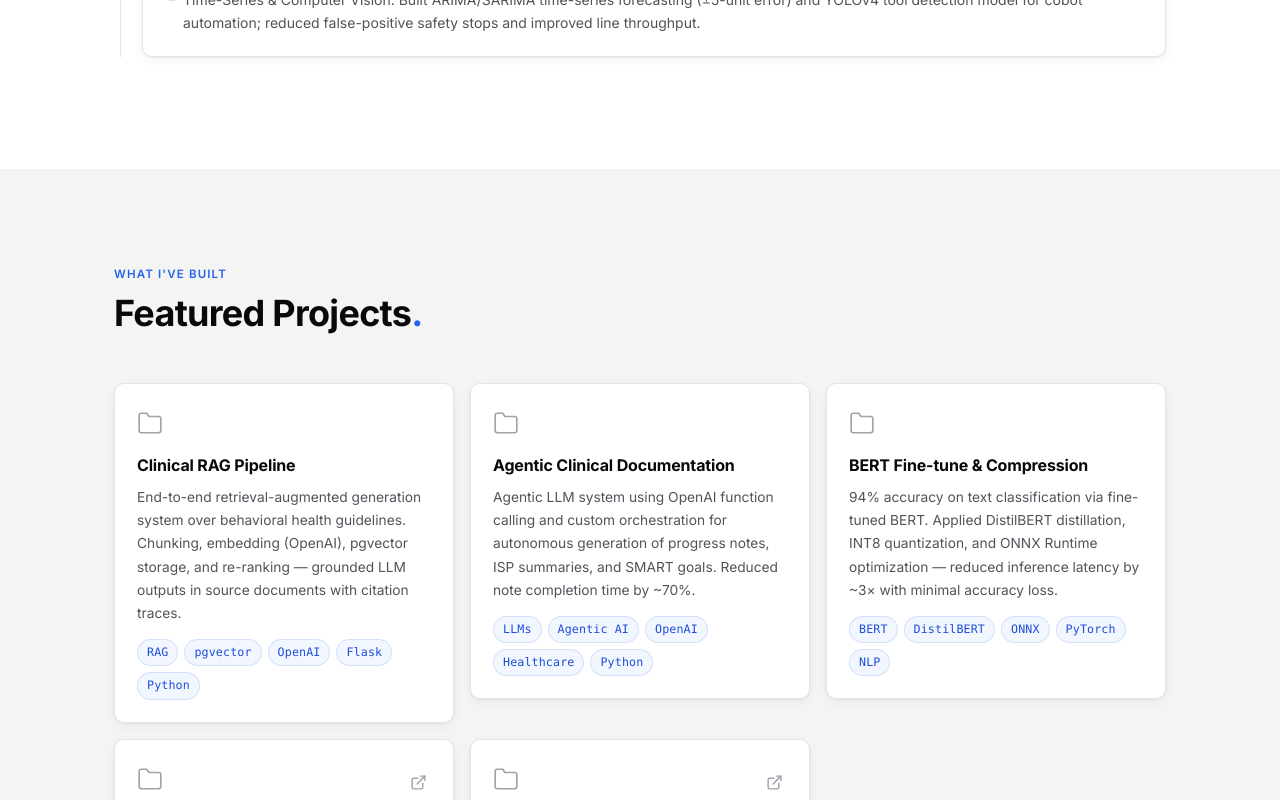
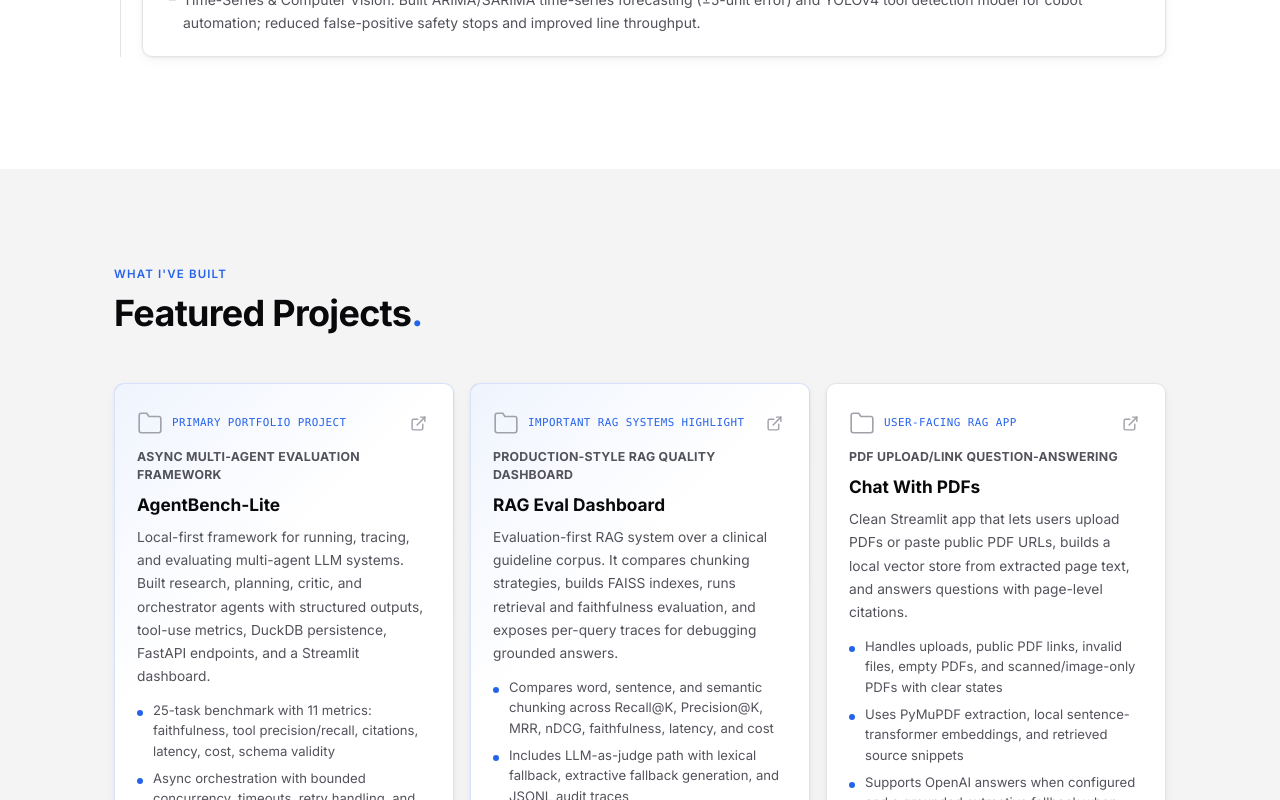
Before and after one commit to udbhavsaxena/udbhavsaxena.github.io, a React (Vite) app: page / in a window 1280 px wide. Shown: the part 2000-2800 px from the top of the page. Built offline with nearby package versions, Linux system fonts and the light colour scheme.

Commit message:
Highlight AI portfolio projects

```diff
--- a/src/components/Projects.jsx
+++ b/src/components/Projects.jsx
@@ -26,10 +26,13 @@ export default function Projects() {
 
 function ProjectCard({ project }) {
   return (
-    <article className={styles.card}>
+    <article className={`${styles.card} ${project.featured ? styles.featured : ''}`}>
       <div className={styles.top}>
-        <div className={styles.iconWrap} aria-hidden="true">
-          <FolderIcon />
+        <div className={styles.headingMeta}>
+          <div className={styles.iconWrap} aria-hidden="true">
+            <FolderIcon />
+          </div>
+          {project.eyebrow && <span className={styles.eyebrow}>{project.eyebrow}</span>}
         </div>
         {project.link && (
           <a
@@ -43,8 +46,16 @@ function ProjectCard({ project }) {
           </a>
         )}
       </div>
+      {project.impact && <p className={styles.impact}>{project.impact}</p>}
       <h3 className={styles.title}>{project.title}</h3>
       <p className={styles.description}>{project.description}</p>
+      {project.highlights && (
+        <ul className={styles.highlights}>
+          {project.highlights.map(item => (
+            <li key={item}>{item}</li>
+          ))}
+        </ul>
+      )}
       <div className={styles.tags}>
         {project.tags.map(tag => (
           <span key={tag} className={styles.tag}>{tag}</span>
--- a/src/components/Projects.module.css
+++ b/src/components/Projects.module.css
@@ -2,6 +2,7 @@
   display: grid;
   grid-template-columns: repeat(auto-fill, minmax(310px, 1fr));
   gap: 16px;
+  align-items: stretch;
 }
 
 .card {
@@ -15,6 +16,15 @@
   transition: border-color var(--t), box-shadow var(--t), transform var(--t);
   box-shadow: var(--card-shadow);
 }
+
+.featured {
+  grid-column: span 2;
+  border-color: var(--accent-border);
+  background:
+    linear-gradient(135deg, var(--accent-dim), transparent 36%),
+    var(--bg-card);
+}
+
 .card:hover {
   border-color: var(--accent-border);
   box-shadow: var(--card-shadow-hover);
@@ -28,8 +38,27 @@
   margin-bottom: 2px;
 }
 
+.headingMeta {
+  display: flex;
+  align-items: center;
+  gap: 9px;
+  min-width: 0;
+}
+
 .iconWrap {
   color: var(--text-muted);
+  display: flex;
+  align-items: center;
+  flex: 0 0 auto;
+}
+
+.eyebrow {
+  color: var(--accent);
+  font-family: var(--font-mono);
+  font-size: 0.68rem;
+  letter-spacing: 0.04em;
+  text-transform: uppercase;
+  white-space: normal;
 }
 
 .extLink {
@@ -45,19 +74,53 @@
   background: var(--accent-dim);
 }
 
+.impact {
+  color: var(--text-secondary);
+  font-size: 0.77rem;
+  font-weight: 650;
+  letter-spacing: 0.02em;
+  text-transform: uppercase;
+  line-height: 1.45;
+}
+
 .title {
-  font-size: 1rem;
-  font-weight: 650;
+  font-size: 1.08rem;
+  font-weight: 700;
   color: var(--text-primary);
   line-height: 1.3;
-  letter-spacing: -0.01em;
+  letter-spacing: 0;
 }
 
 .description {
   font-size: 0.86rem;
   color: var(--text-secondary);
   line-height: 1.68;
-  flex: 1;
+}
+
+.highlights {
+  display: grid;
+  gap: 7px;
+  list-style: none;
+  margin: 2px 0 4px;
+  color: var(--text-secondary);
+  font-size: 0.82rem;
+  line-height: 1.55;
+}
+
+.highlights li {
+  position: relative;
+  padding-left: 16px;
+}
+
+.highlights li::before {
+  content: "";
+  position: absolute;
+  left: 0;
+  top: 0.74em;
+  width: 6px;
+  height: 6px;
+  border-radius: 50%;
+  background: var(--accent);
 }
 
 .tags {
@@ -65,6 +128,7 @@
   flex-wrap: wrap;
   gap: 6px;
   margin-top: 4px;
+  padding-top: 2px;
 }
 
 .tag {
@@ -81,3 +145,7 @@
 @media (max-width: 480px) {
   .grid { grid-template-columns: 1fr; }
 }
+
+@media (max-width: 760px) {
+  .featured { grid-column: span 1; }
+}
--- a/src/data/content.js
+++ b/src/data/content.js
@@ -42,28 +42,60 @@ export const experience = [
 
 export const projects = [
   {
-    title: "Clinical RAG Pipeline",
+    title: "AgentBench-Lite",
+    eyebrow: "Primary portfolio project",
+    impact: "Async multi-agent evaluation framework",
     description:
-      "End-to-end retrieval-augmented generation system over behavioral health guidelines. Chunking, embedding (OpenAI), pgvector storage, and re-ranking — grounded LLM outputs in source documents with citation traces.",
-    tags: ["RAG", "pgvector", "OpenAI", "Flask", "Python"],
-    link: null,
+      "Local-first framework for running, tracing, and evaluating multi-agent LLM systems. Built research, planning, critic, and orchestrator agents with structured outputs, tool-use metrics, DuckDB persistence, FastAPI endpoints, and a Streamlit dashboard.",
+    highlights: [
+      "25-task benchmark with 11 metrics: faithfulness, tool precision/recall, citations, latency, cost, schema validity",
+      "Async orchestration with bounded concurrency, timeouts, retry handling, and sequential fallback",
+      "Runs fully offline in mock mode; also supports OpenAI-backed live runs",
+    ],
+    tags: ["Agents", "Evaluation", "FastAPI", "DuckDB", "Streamlit", "Pydantic"],
+    link: "https://github.com/udbhavsaxena/agentbench-lite",
+    featured: true,
+  },
+  {
+    title: "RAG Eval Dashboard",
+    eyebrow: "Important RAG systems highlight",
+    impact: "Production-style RAG quality dashboard",
+    description:
+      "Evaluation-first RAG system over a clinical guideline corpus. It compares chunking strategies, builds FAISS indexes, runs retrieval and faithfulness evaluation, and exposes per-query traces for debugging grounded answers.",
+    highlights: [
+      "Compares word, sentence, and semantic chunking across Recall@K, Precision@K, MRR, nDCG, faithfulness, latency, and cost",
+      "Includes LLM-as-judge path with lexical fallback, extractive fallback generation, and JSONL audit traces",
+      "Dashboard surfaces overview metrics, strategy comparison, failure analysis, and trace-level evidence",
+    ],
+    tags: ["RAG", "FAISS", "Evaluation", "LLM-as-Judge", "Streamlit", "Python"],
+    link: "https://github.com/udbhavsaxena/rag-eval-dashboard",
+    featured: true,
+  },
+  {
+    title: "Chat With PDFs",
+    eyebrow: "User-facing RAG app",
+    impact: "PDF upload/link question-answering",
+    description:
+      "Clean Streamlit app that lets users upload PDFs or paste public PDF URLs, builds a local vector store from extracted page text, and answers questions with page-level citations.",
+    highlights: [
+      "Handles uploads, public PDF links, invalid files, empty PDFs, and scanned/image-only PDFs with clear states",
+      "Uses PyMuPDF extraction, local sentence-transformer embeddings, and retrieved source snippets",
+      "Supports OpenAI answers when configured and a grounded extractive fallback when running locally without an API key",
+    ],
+    tags: ["RAG", "PDF", "Streamlit", "Embeddings", "OpenAI", "PyMuPDF"],
+    link: "https://github.com/udbhavsaxena/ChatWithPDFs",
   },
   {
     title: "Agentic Clinical Documentation",
+    impact: "Production healthcare LLM workflow",
     description:
       "Agentic LLM system using OpenAI function calling and custom orchestration for autonomous generation of progress notes, ISP summaries, and SMART goals. Reduced note completion time by ~70%.",
     tags: ["LLMs", "Agentic AI", "OpenAI", "Healthcare", "Python"],
     link: null,
   },
   {
-    title: "BERT Fine-tune & Compression",
-    description:
-      "94% accuracy on text classification via fine-tuned BERT. Applied DistilBERT distillation, INT8 quantization, and ONNX Runtime optimization — reduced inference latency by ~3× with minimal accuracy loss.",
-    tags: ["BERT", "DistilBERT", "ONNX", "PyTorch", "NLP"],
-    link: null,
-  },
-  {
     title: "CRNN for OCR",
+    impact: "Sequence recognition model",
     description:
       "95% test accuracy on sequence recognition with a CRNN architecture. Full preprocessing and augmentation pipeline with CTC loss decoding.",
     tags: ["Computer Vision", "OCR", "PyTorch", "CTC"],
@@ -71,6 +103,7 @@ export const projects = [
   },
   {
     title: "Character-Level GPT",
+    impact: "Transformer from scratch",
     description:
       "Transformer language model trained from scratch — tokenization, self-attention, training loops, and autoregressive text generation.",
     tags: ["PyTorch", "Transformers", "NLP"],
```
